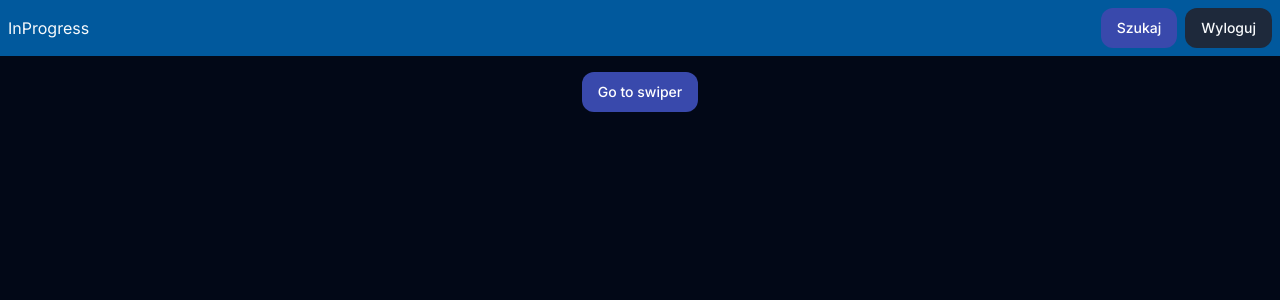
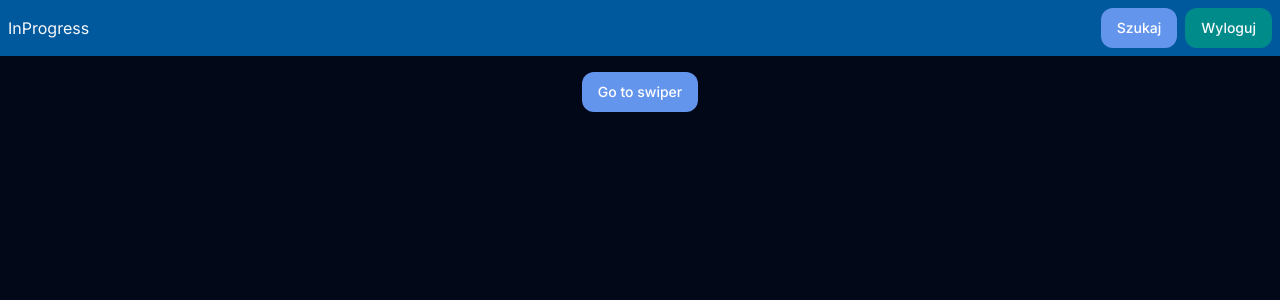
Before and after one commit to WIP-Work-In-Progress/Hackhaton_HackerSpace_2024_03, a Next.js app in the folder inprogress-frontend/: page / in a window 1280 px wide. Shown: the top 300 px of the page. Built offline with nearby package versions, Linux system fonts and the light colour scheme.

Commit message:
Changed colors of buttons

```diff
--- a/inprogress-frontend/src/app/globals.css
+++ b/inprogress-frontend/src/app/globals.css
@@ -57,3 +57,11 @@
   width: 100%;
   z-index: 10;
 }
+
+.bg-button {
+  background-color: cornflowerblue;
+}
+
+.bg-secondary {
+  background-color: darkcyan;
+}
```
